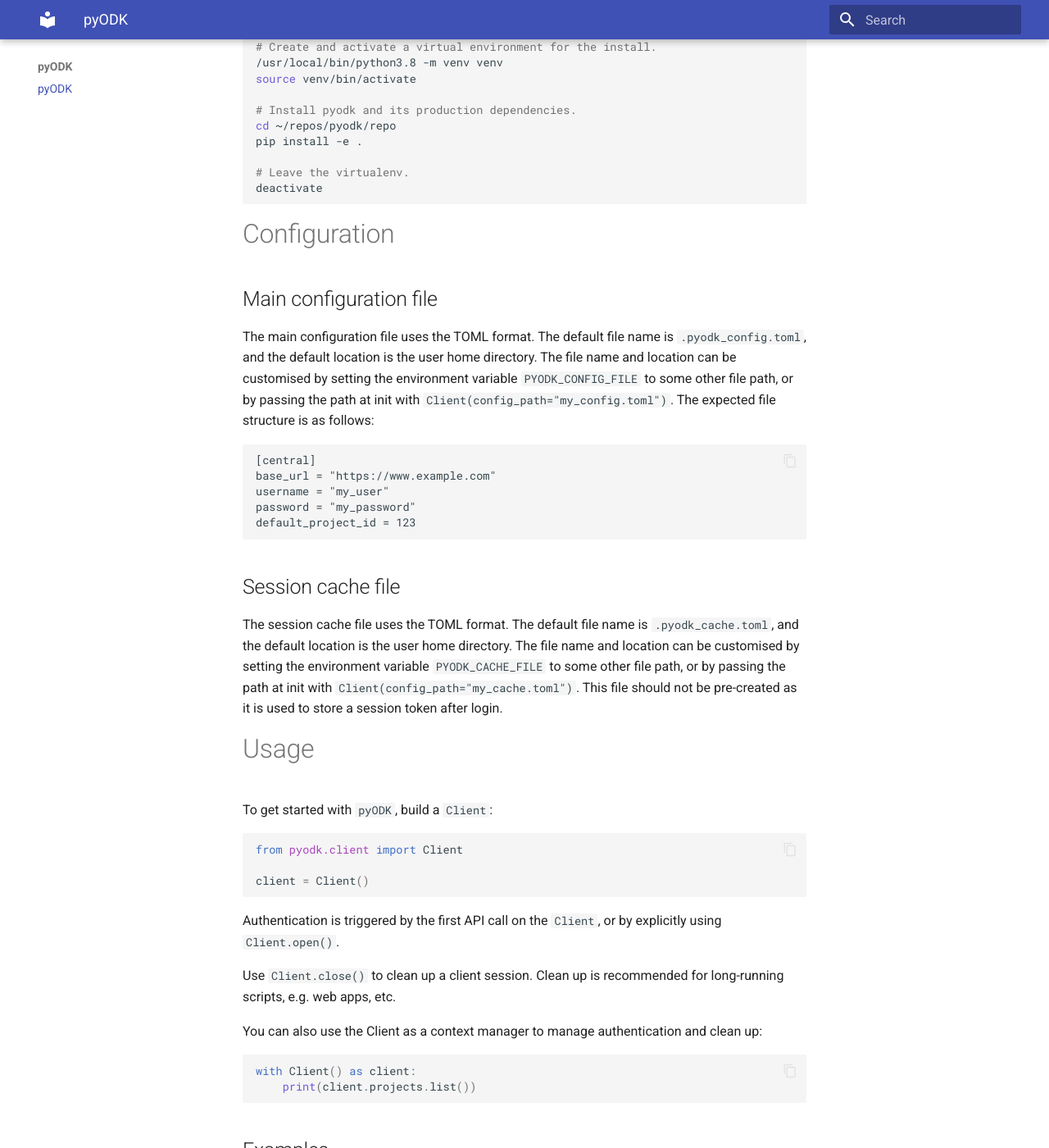
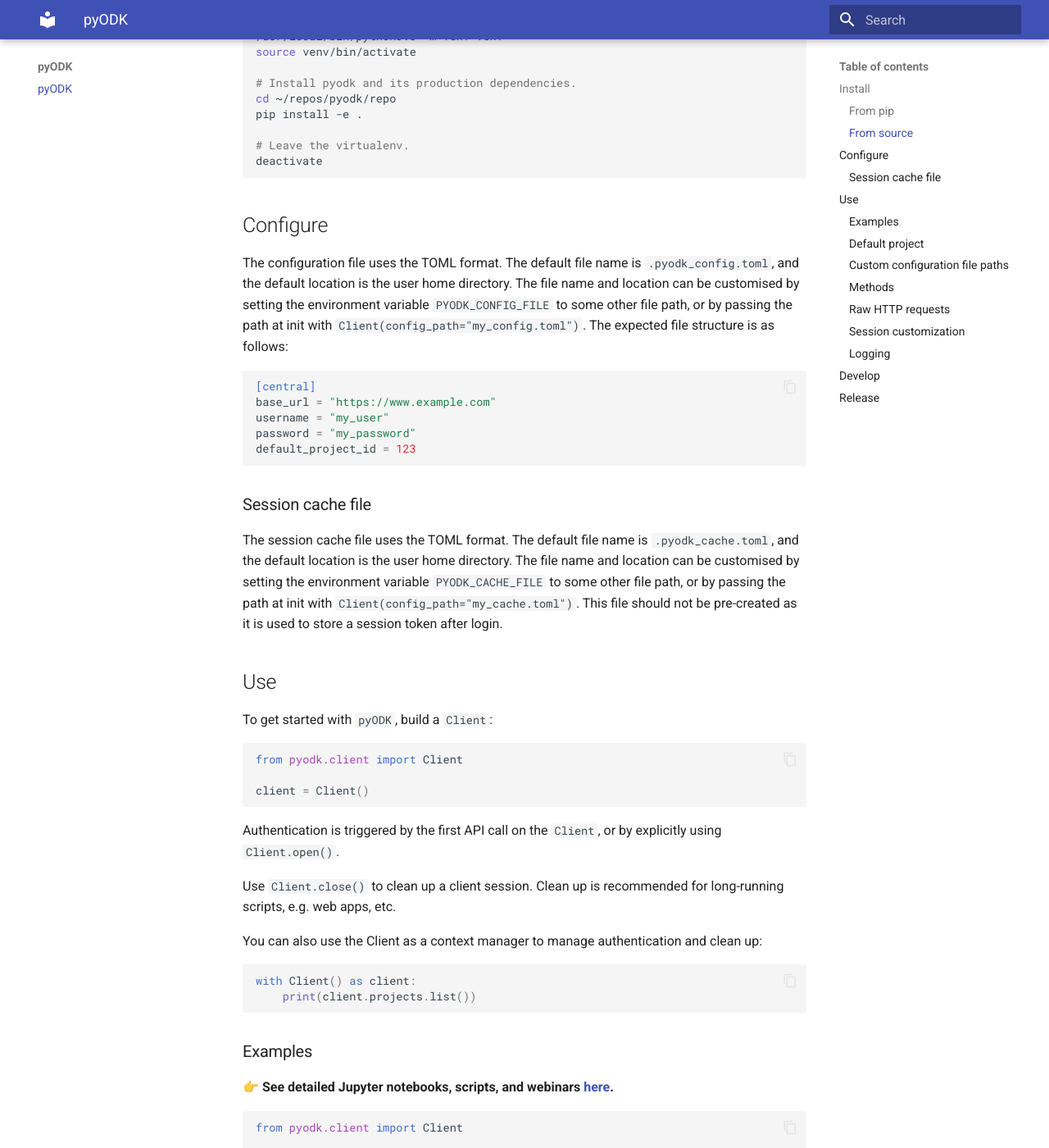
Before and after one commit to getodk/pyodk, an MkDocs documentation site: the page built from docs/README.md, in a window 1280 px wide and 1400 px high, scrolled down 726 px. Shown: the whole window at 82% size. Built offline with MkDocs 1.6.1 and Material for MkDocs 9.7.7, drawn with Linux system fonts in a browser that asks for light colours; some of the changed text lies outside the part shown.

Commit message:
Configure mkdocs, fix README section nesting

````diff
--- a/docs/README.md
+++ b/docs/README.md
@@ -5,19 +5,19 @@
 This library aims to make common data analysis and workflow automation tasks as simple as possible by providing clear method names, types, and examples. It also provides convenient access to the full API using [HTTP verb methods](#raw-http-requests).
 
 
-# Install
+## Install
 
 The currently supported Python version for `pyodk` is 3.8.
 
 
-## From pip
+### From pip
 
 ```bash
 pip install pyodk
 ```
 
 
-## From source
+### From source
 
 ```bash
 # Get a copy of the repository.
@@ -38,14 +38,11 @@
 ```
 
 
-# Configuration
+## Configure
 
+The configuration file uses the TOML format. The default file name is `.pyodk_config.toml`, and the default location is the user home directory. The file name and location can be customised by setting the environment variable `PYODK_CONFIG_FILE` to some other file path, or by passing the path at init with `Client(config_path="my_config.toml")`. The expected file structure is as follows:
 
-## Main configuration file
-
-The main configuration file uses the TOML format. The default file name is `.pyodk_config.toml`, and the default location is the user home directory. The file name and location can be customised by setting the environment variable `PYODK_CONFIG_FILE` to some other file path, or by passing the path at init with `Client(config_path="my_config.toml")`. The expected file structure is as follows:
-
-```
+```toml
 [central]
 base_url = "https://www.example.com"
 username = "my_user"
@@ -54,12 +51,12 @@
 ```
 
 
-## Session cache file
+### Session cache file
 
 The session cache file uses the TOML format. The default file name is `.pyodk_cache.toml`, and the default location is the user home directory. The file name and location can be customised by setting the environment variable `PYODK_CACHE_FILE` to some other file path, or by passing the path at init with `Client(config_path="my_cache.toml")`. This file should not be pre-created as it is used to store a session token after login.
 
 
-# Usage
+## Use
 
 To get started with `pyODK`, build a `Client`:
 
@@ -80,7 +77,7 @@
     print(client.projects.list())
 ```
 
-## Examples
+### Examples
 
 **👉 See detailed Jupyter notebooks, scripts, and webinars [here](examples).**
 
@@ -101,7 +98,8 @@
 client.close()
 ```
 
-## Default project
+
+### Default project
 
 The `Client` is not specific to a project, but a default `project_id` can be set by:
 
@@ -109,7 +107,8 @@
 - An init argument: `Client(project_id=1)`.
 - A property on the client: `client.project_id = 1`.
 
-## Custom configuration file paths
+
+### Custom configuration file paths
 
 The `Client` is specific to a configuration and cache file. These approximately correspond to the session which the `Client` represents; it also encourages segregating credentials. These paths can be set by:
 
@@ -117,7 +116,7 @@
 - Init arguments: `Client(config_path="my_config.toml", cache_path="my_cache.toml")`.
 
 
-## Methods
+### Methods
 
 Available methods on `Client`:
 
@@ -147,7 +146,7 @@
 
 See issues for additions to `pyodk` that are under consideration. Please file new issues for any functionality you are missing.
 
-## Raw HTTP requests
+### Raw HTTP requests
 For interacting with parts of the ODK Central API ([docs](https://odkcentral.docs.apiary.io)) that have not been implemented in `pyodk`, use HTTP verb methods exposed on the `Client`:
 
 ```
@@ -158,17 +157,16 @@
 
 These methods provide convenient access to `Client.session`, which is a `requests.Session` object subclass. The `Session` has customised to prefix request URLs with the `base_url` from the pyodk config. For example with a base_url `https://www.example.com`, a call to `client.session.get("projects/8")` gets the details of `project_id=8`, using the full url `https://www.example.com/v1/projects/8`.
 
-## Session customization
+### Session customization
 If Session behaviour needs to be customised, for example to set alternative timeouts or retry strategies, etc., then subclass the `pyodk.session.Session` and provide an instance to the `Client` constructor, e.g. `Client(session=my_session)`.
 
 
-## Logging
+### Logging
 
 Errors and other messages are logged to a standard library `logging` logger in the `pyodk` namespace / hierarchy (e.g `pyodk.config`, `pyodk.endpoints.auth`, etc.). The logs can be manipulated from an application as follows.
 
 ```python
 import logging
-
 
 # Initialise an example basic logging config (writes to stdout/stderr).
 logging.basicConfig()
@@ -187,28 +185,28 @@
 ```
 
 
-# Development
+## Develop
 
 Install the source files as described above, then:
 
-```
+```bash
 pip install -r dev_requirements.pip
 ```
 
 You can run tests with:
 
-```
+```bash
 nosetests
 ```
 
 On Windows, use:
 
-```
+```bash
 nosetests -v -v --traverse-namespace ./tests
 ```
 
 
-# Releases
+## Release
 
 1. Run all linting and tests.
 1. Draft a new GitHub release with the list of merged PRs.
--- a/mkdocs.yml
+++ b/mkdocs.yml
@@ -1,9 +1,17 @@
 site_name: pyODK
+
+nav:
+    - 'README.md'
 
 theme:
   name: material
   features:
     - content.code.copy
+    - navigation.instant
+    - navigation.tracking
+    - navigation.expand
+    - toc.follow
+    - navigation.top
 
 plugins:
 - search
@@ -22,3 +30,5 @@
   - pymdownx.inlinehilite
   - pymdownx.snippets
   - pymdownx.superfences
+  - toc:
+      permalink: true
````
